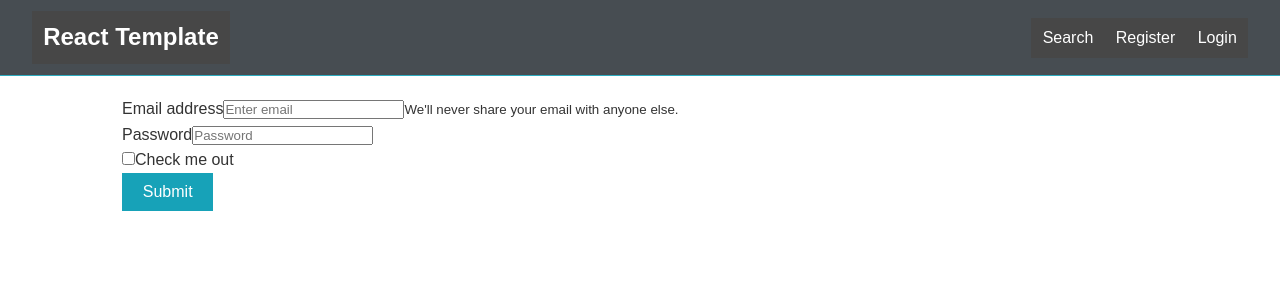
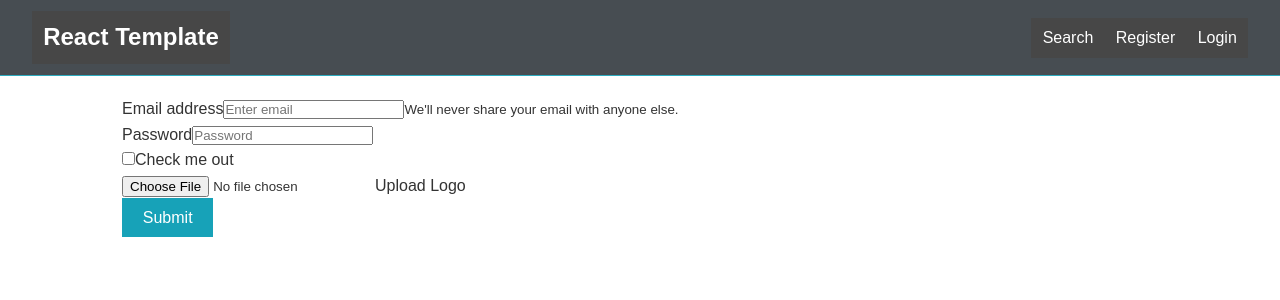
Before and after one commit to HoJinKind/techtrek, a React (Create React App) app in the folder basic/client/my-app/: page /Forms in a window 1280 px wide. Shown: the top 300 px of the page. Built offline with nearby package versions, Linux system fonts and the light colour scheme.

Commit message:
form image and handle submit function

```diff
--- a/basic/client/my-app/src/Components/Forms.js
+++ b/basic/client/my-app/src/Components/Forms.js
@@ -1,13 +1,24 @@
-import React, {Fragment} from 'react'
+import React, {Fragment, useState} from 'react'
 import Button from 'react-bootstrap/Button'
 import Form from 'react-bootstrap/Form';
 
 const Forms = (props) => {
+    const [validated, setValidated] = useState(false);
+
+    const handleSubmit = (event) => {
+        event.preventDefault();
+        event.stopPropagation();
+
+        const form = event.currentTarget;
+        const emailAddress = form.elements.formBasicEmail.value;
+        console.log(emailAddress)
+
+    }
 
     return (
         <Fragment>
             <section className="container">
-                <Form>
+                <Form noValidate validated={validated} onSubmit={handleSubmit}>
                     <Form.Group controlId="formBasicEmail">
                         <Form.Label>Email address</Form.Label>
                         <Form.Control type="email" placeholder="Enter email" />
@@ -23,6 +34,14 @@ const Forms = (props) => {
                     <Form.Group controlId="formBasicCheckbox">
                         <Form.Check type="checkbox" label="Check me out" />
                     </Form.Group>
+                    <Form.Group>
+                        <Form.File label="Upload Logo" custom>
+                            <Form.File.Input />
+                            <Form.File.Label data-browse="Submit">
+                                Upload Logo
+                            </Form.File.Label>
+                        </Form.File>
+                    </Form.Group>
                     <Button variant="primary" type="submit">
                         Submit
                     </Button>
```
